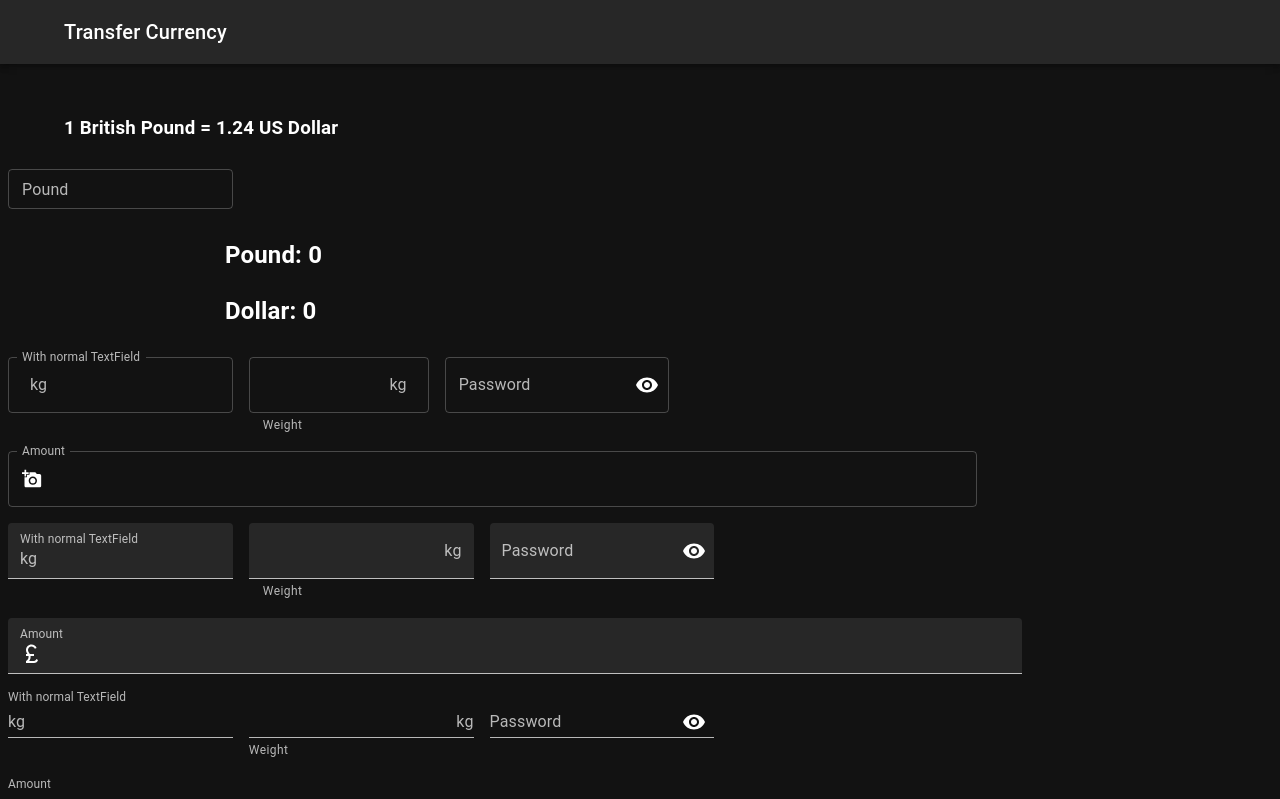
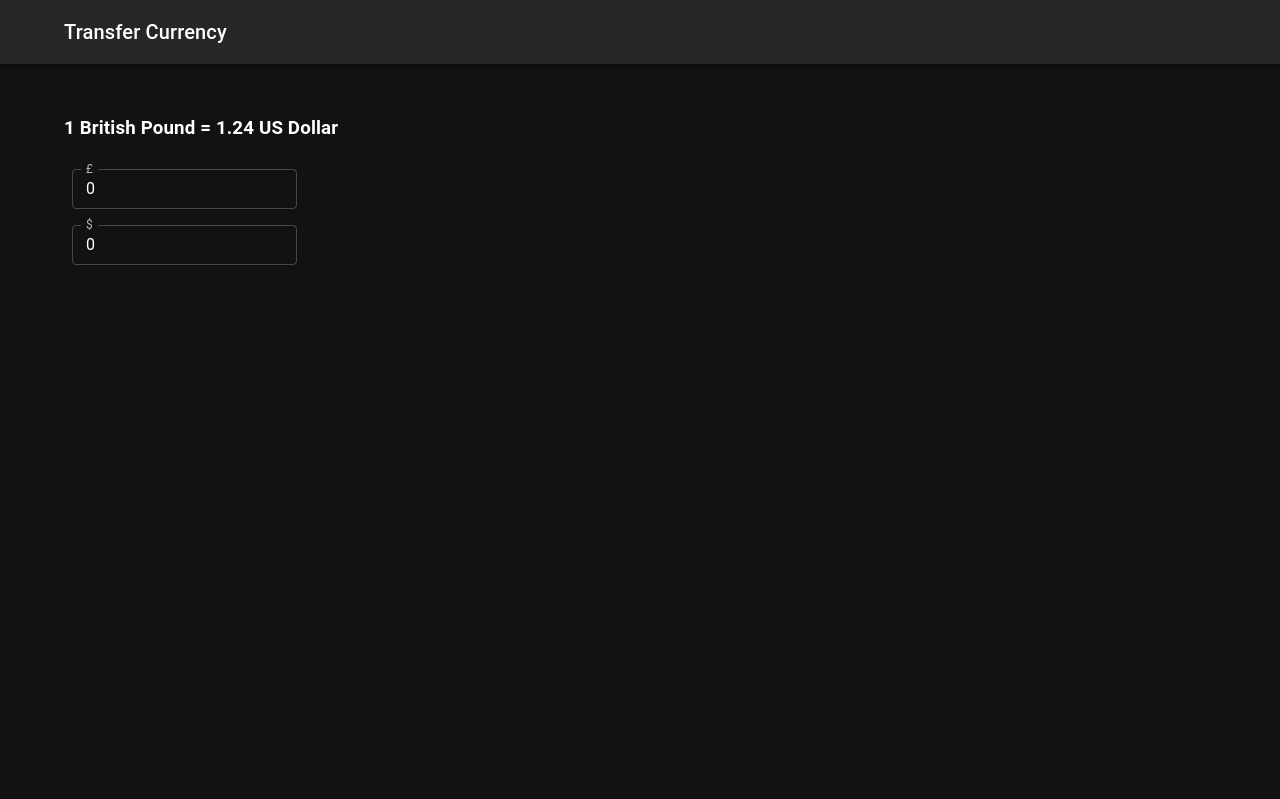
Before and after one commit to huzaifa1993/transfer-calculator, a React (Create React App) app: page / in a window 1280 px wide. Shown: the top 799 px of the page. Built offline with nearby package versions, Linux system fonts and the light colour scheme.

Commit message:
display layout

```diff
--- a/src/App.js
+++ b/src/App.js
@@ -1,8 +1,6 @@
 import CurrencyConverter from "./components/CurrencyConverter";
 import Navbar from "./components/Navbar";
 import ExchangeRate from "./components/ExchangeRate";
-import MyMuInput from "./components/MuiInput";
-import BasicRating from "./components/Rating";
 
 function App() {
   return (
@@ -10,8 +8,6 @@ function App() {
       <Navbar />
       <ExchangeRate />
       <CurrencyConverter />
-      <MyMuInput />
-      <BasicRating />
     </div>
   );
 }
--- a/src/components/CurrencyDisplay.js
+++ b/src/components/CurrencyDisplay.js
@@ -1,12 +1,31 @@
+import TextField from "@mui/material/TextField";
+import Box from "@mui/material/Box";
+import { Container } from "@mui/system";
 
 function CurrencyDisplay({ poundAmount }) {
   const dollarAmount = poundAmount * 1.24;
 
   return (
-    <div>
-      <h2 style={{marginLeft: "225px"}}>Pound: {poundAmount}</h2>
-      <h2 style={{marginLeft: "225px"}}>Dollar: {dollarAmount}</h2>
-    </div>
+    <Container>
+      <Box
+        component="form"
+        sx={{
+          "& .MuiTextField-root": { m: 1, width: "25ch" },
+        }}
+        noValidate
+        autoComplete="off"
+      >
+        <TextField
+          className="currency-input"
+          label="$"
+          id="outlined-size-small"
+          defaultValue="large"
+          size="small"
+          type="number"
+          value={dollarAmount}
+        ></TextField>
+      </Box>
+    </Container>
   );
 }
 
--- a/src/components/Input.js
+++ b/src/components/Input.js
@@ -1,26 +1,12 @@
-// import { Container } from "@mui/material";
 import "./input.css";
-
-// function Input({ value, onChange }) {
-//   return (
-//     <Container>
-//       <input
-//         className="currency-input"
-//         type="number"
-//         value={value}
-//         onChange={onChange}
-//       />
-//     </Container>
-//   );
-// }
-
-// export default Input;
 import * as React from "react";
 import Box from "@mui/material/Box";
 import TextField from "@mui/material/TextField";
+import { Container } from "@mui/system";
 
-function Input() {
+function Input({ value, onChange }) {
   return (
+    <Container>
       <Box
         component="form"
         sx={{
@@ -29,16 +15,18 @@ function Input() {
         noValidate
         autoComplete="off"
       >
-      <div>
         <TextField
-          label="Pound"
+          className="currency-input"
+          value={value}
+          onChange={onChange}
+          label="£"
           id="outlined-size-small"
-          defaultValue="Small"
+          defaultValue="large"
           size="small"
           type="number"
         />
-      </div>
       </Box>
+    </Container>
   );
 }
 export default Input;
--- a/src/components/MuiInput.jsx
+++ /dev/null
@@ -1,188 +0,0 @@
-import * as React from "react";
-import Box from "@mui/material/Box";
-import IconButton from "@mui/material/IconButton";
-import Input from "@mui/material/Input";
-import FilledInput from "@mui/material/FilledInput";
-import OutlinedInput from "@mui/material/OutlinedInput";
-import InputLabel from "@mui/material/InputLabel";
-import InputAdornment from "@mui/material/InputAdornment";
-import FormHelperText from "@mui/material/FormHelperText";
-import FormControl from "@mui/material/FormControl";
-import TextField from "@mui/material/TextField";
-import Visibility from "@mui/icons-material/Visibility";
-import VisibilityOff from "@mui/icons-material/VisibilityOff";
-import CurrencyPoundIcon from '@mui/icons-material/CurrencyPound';
-import AddAPhotoIcon from '@mui/icons-material/AddAPhoto';
-
-export default function MyMuInput() {
-  const [showPassword, setShowPassword] = React.useState(false);
-
-  const handleClickShowPassword = () => setShowPassword((show) => !show);
-
-  const handleMouseDownPassword = (event) => {
-    event.preventDefault();
-  };
-
-  return (
-    <Box sx={{ display: "flex", flexWrap: "wrap" }}>
-      <div>
-        <TextField
-          label="With normal TextField"
-          id="outlined-start-adornment"
-          sx={{ m: 1, width: "25ch" }}
-          InputProps={{
-            startAdornment: (
-              <InputAdornment position="end">kg</InputAdornment>
-            ),
-          }}
-        />
-        <FormControl sx={{ m: 1, width: "20ch" }} variant="outlined">
-          <OutlinedInput
-            id="outlined-adornment-weight"
-            endAdornment={<InputAdornment position="start">kg</InputAdornment>}
-            aria-describedby="outlined-weight-helper-text"
-            inputProps={{
-              "aria-label": "weight",
-            }}
-          />
-          <FormHelperText id="outlined-weight-helper-text">
-            Weight
-          </FormHelperText>
-        </FormControl>
-        <FormControl sx={{ m: 1, width: "25ch" }} variant="outlined">
-          <InputLabel htmlFor="outlined-adornment-password">
-            Password
-          </InputLabel>
-          <OutlinedInput
-            id="outlined-adornment-password"
-            type={showPassword ? "text" : "password"}
-            endAdornment={
-              <InputAdornment position="end">
-                <IconButton
-                  aria-label="toggle password visibility"
-                  onClick={handleClickShowPassword}
-                  onMouseDown={handleMouseDownPassword}
-                  edge="end"
-                >
-                  {showPassword ? <VisibilityOff /> : <Visibility />}
-                </IconButton>
-              </InputAdornment>
-            }
-            label="Password"
-          />
-        </FormControl>
-        <FormControl fullWidth sx={{ m: 1 }}>
-          <InputLabel htmlFor="outlined-adornment-amount">Amount</InputLabel>
-          <OutlinedInput
-            id="outlined-adornment-amount"
-            startAdornment={<InputAdornment position="start"><AddAPhotoIcon fontSize="small"/></InputAdornment>}
-            label="Amount"
-          />
-        </FormControl>
-      </div>
-      <div>
-        <TextField
-          label="With normal TextField"
-          id="filled-start-adornment"
-          sx={{ m: 1, width: "25ch" }}
-          InputProps={{
-            startAdornment: (
-              <InputAdornment position="start">kg</InputAdornment>
-            ),
-          }}
-          variant="filled"
-        />
-        <FormControl sx={{ m: 1, width: "25ch" }} variant="filled">
-          <FilledInput
-            id="filled-adornment-weight"
-            endAdornment={<InputAdornment position="end">kg</InputAdornment>}
-            aria-describedby="filled-weight-helper-text"
-            inputProps={{
-              "aria-label": "weight",
-            }}
-          />
-          <FormHelperText id="filled-weight-helper-text">Weight</FormHelperText>
-        </FormControl>
-        <FormControl sx={{ m: 1, width: "25ch" }} variant="filled">
-          <InputLabel htmlFor="filled-adornment-password">Password</InputLabel>
-          <FilledInput
-            id="filled-adornment-password"
-            type={showPassword ? "text" : "password"}
-            endAdornment={
-              <InputAdornment position="end">
-                <IconButton
-                  aria-label="toggle password visibility"
-                  onClick={handleClickShowPassword}
-                  onMouseDown={handleMouseDownPassword}
-                  edge="end"
-                >
-                  {showPassword ? <VisibilityOff /> : <Visibility />}
-                </IconButton>
-              </InputAdornment>
-            }
-          />
-        </FormControl>
-        <FormControl fullWidth sx={{ m: 1 }} variant="filled">
-          <InputLabel htmlFor="filled-adornment-amount">Amount</InputLabel>
-          <FilledInput
-            id="filled-adornment-amount"
-            startAdornment={<InputAdornment position="start"><CurrencyPoundIcon/></InputAdornment>}
-          />
-        </FormControl>
-      </div>
-      <div>
-        <TextField
-          label="With normal TextField"
-          id="standard-start-adornment"
-          sx={{ m: 1, width: "25ch" }}
-          InputProps={{
-            startAdornment: (
-              <InputAdornment position="start">kg</InputAdornment>
-            ),
-          }}
-          variant="standard"
-        />
-        <FormControl variant="standard" sx={{ m: 1, mt: 3, width: "25ch" }}>
-          <Input
-            id="standard-adornment-weight"
-            endAdornment={<InputAdornment position="end">kg</InputAdornment>}
-            aria-describedby="standard-weight-helper-text"
-            inputProps={{
-              "aria-label": "weight",
-            }}
-          />
-          <FormHelperText id="standard-weight-helper-text">
-            Weight
-          </FormHelperText>
-        </FormControl>
-        <FormControl sx={{ m: 1, width: "25ch" }} variant="standard">
-          <InputLabel htmlFor="standard-adornment-password">
-            Password
-          </InputLabel>
-          <Input
-            id="standard-adornment-password"
-            type={showPassword ? "text" : "password"}
-            endAdornment={
-              <InputAdornment position="end">
-                <IconButton
-                  aria-label="toggle password visibility"
-                  onClick={handleClickShowPassword}
-                  onMouseDown={handleMouseDownPassword}
-                >
-                  {showPassword ? <VisibilityOff /> : <Visibility />}
-                </IconButton>
-              </InputAdornment>
-            }
-          />
-        </FormControl>
-        <FormControl fullWidth sx={{ m: 1 }} variant="standard">
-          <InputLabel htmlFor="standard-adornment-amount">Amount</InputLabel>
-          <Input
-            id="standard-adornment-amount"
-            startAdornment={<InputAdornment position="start">$</InputAdornment>}
-          />
-        </FormControl>
-      </div>
-    </Box>
-  );
-}
--- a/src/components/Rating.jsx
+++ /dev/null
@@ -1,32 +0,0 @@
-import * as React from "react";
-import Box from "@mui/material/Box";
-import Rating from "@mui/material/Rating";
-import Typography from "@mui/material/Typography";
-
-export default function BasicRating() {
-  const [value, setValue] = React.useState(2);
-
-  return (
-    <Box
-      sx={{
-        "& > legend": { mt: 2 },
-      }}
-    >
-      <Typography component="legend">Controlled</Typography>
-      <Rating
-        precision={0.5}
-        name="simple-controlled"
-        value={value}
-        onChange={(event, newValue) => {
-          setValue(newValue);
-        }}
-      />
-      <Typography component="legend">Read only</Typography>
-      <Rating name="read-only" value={value} readOnly />
-      <Typography component="legend">Disabled</Typography>
-      <Rating name="disabled" value={value} disabled />
-      <Typography component="legend">No rating given</Typography>
-      <Rating name="no-value" value={null} />
-    </Box>
-  );
-}
--- a/src/components/input.css
+++ b/src/components/input.css
@@ -1,8 +1,5 @@
-.currency-input {
-  font-size: 20px;
-  margin-top: 15px;
-}
-/* Chrome, Safari, Edge, Opera */
+
+Chrome, Safari, Edge, Opera
 input::-webkit-outer-spin-button,
 input::-webkit-inner-spin-button {
   -webkit-appearance: none;
```
Lines whose indentation alone changed are shown as unchanged.
